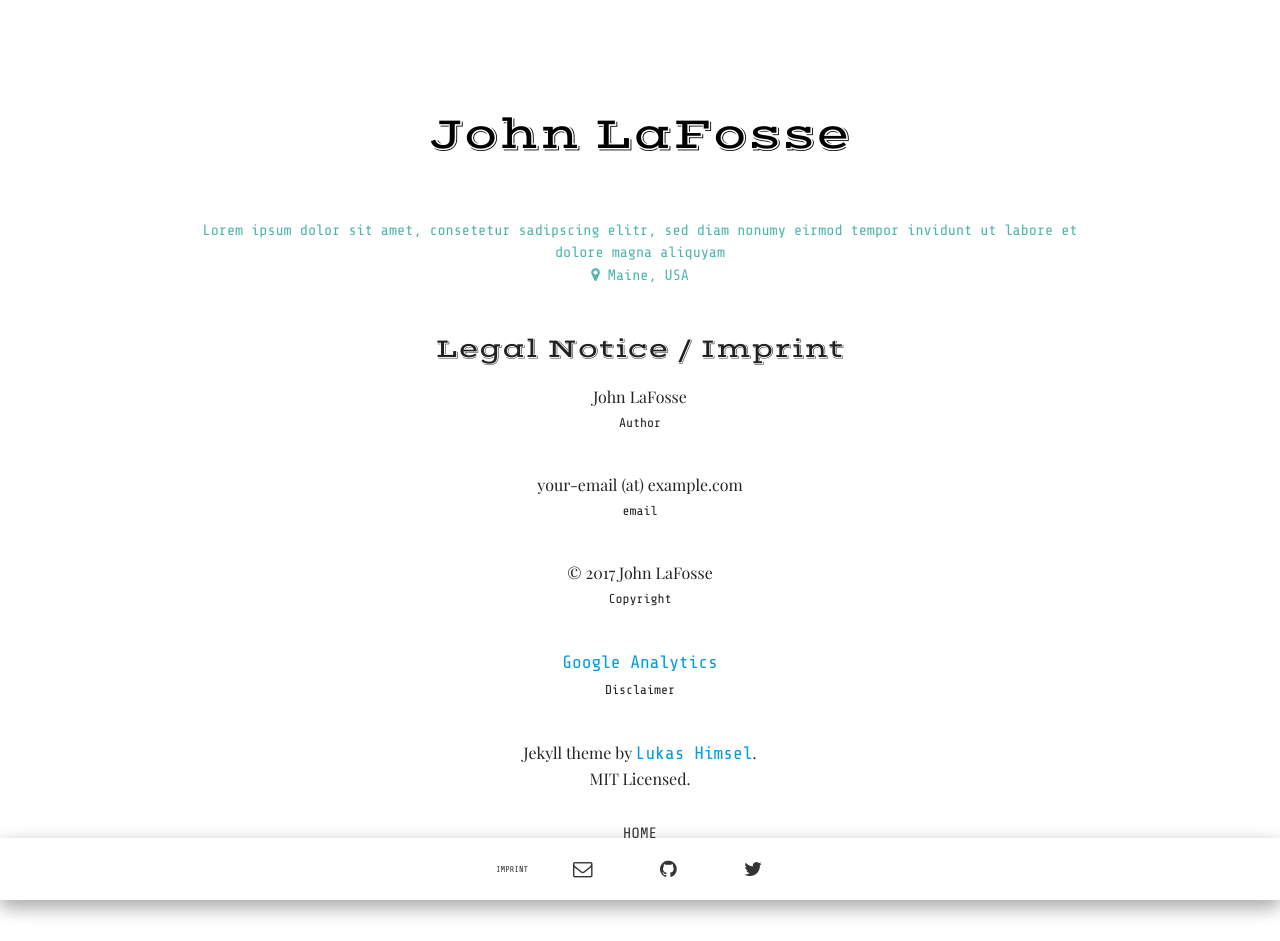
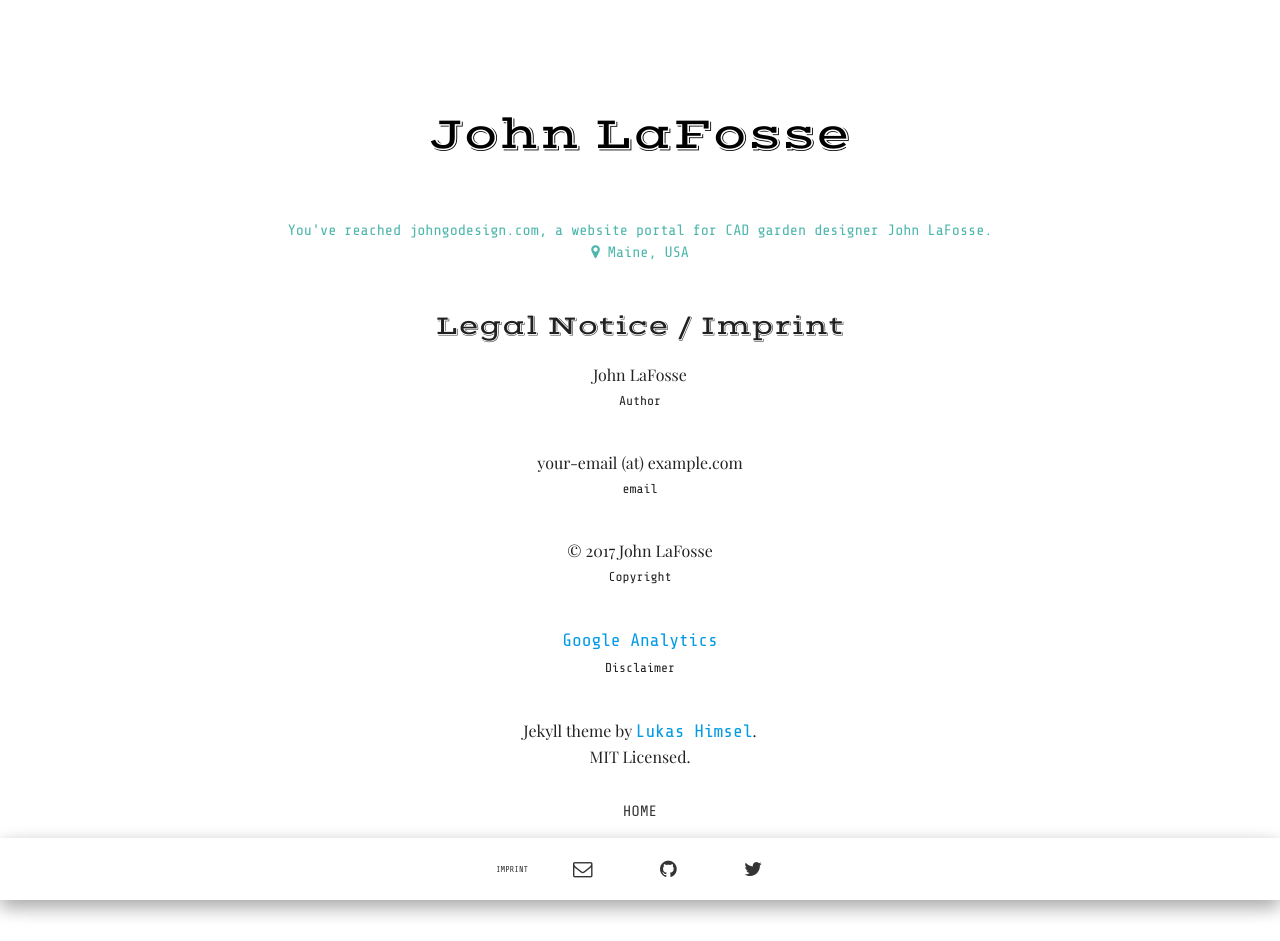
Before and after one commit to Koluskomtu/design, a Jekyll site: the page built from imprint.html, in a window 1280 px wide. Built offline with Jekyll 4.4.1, drawn with Linux system fonts in a browser that asks for light colours; some web fonts are replaced; after the commit the page ends 919 px from its top, so only the background shows below that.

Commit message:
Update _config.yml

```diff
--- a/_config.yml
+++ b/_config.yml
@@ -1,6 +1,6 @@
 title: "John LaFosse"
-description: "You reached johngodesign.com, a website design portal for CAD garden designer John LaFosse. "
-about: "Lorem ipsum dolor sit amet, consetetur sadipscing elitr, sed diam nonumy eirmod tempor invidunt ut labore et dolore magna aliquyam"
+description: "You've reached johngodesign.com, a website portal for CAD garden designer John LaFosse. "
+about: "You've reached johngodesign.com, a website portal for CAD garden designer John LaFosse."
 location: "Maine, USA"
 email: info@johngodesign.com
 baseurl: "http://johngodesign.com"
```
